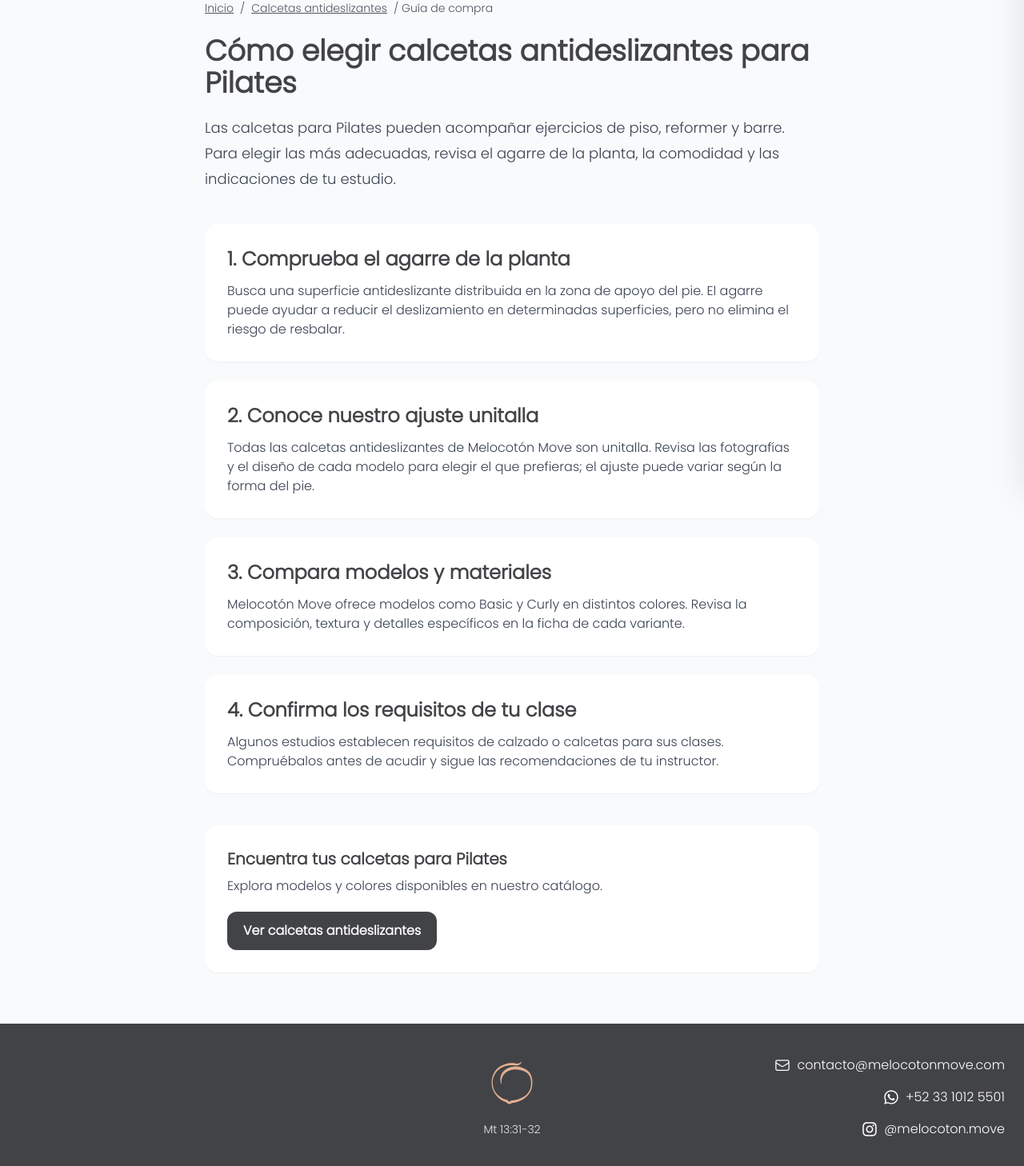
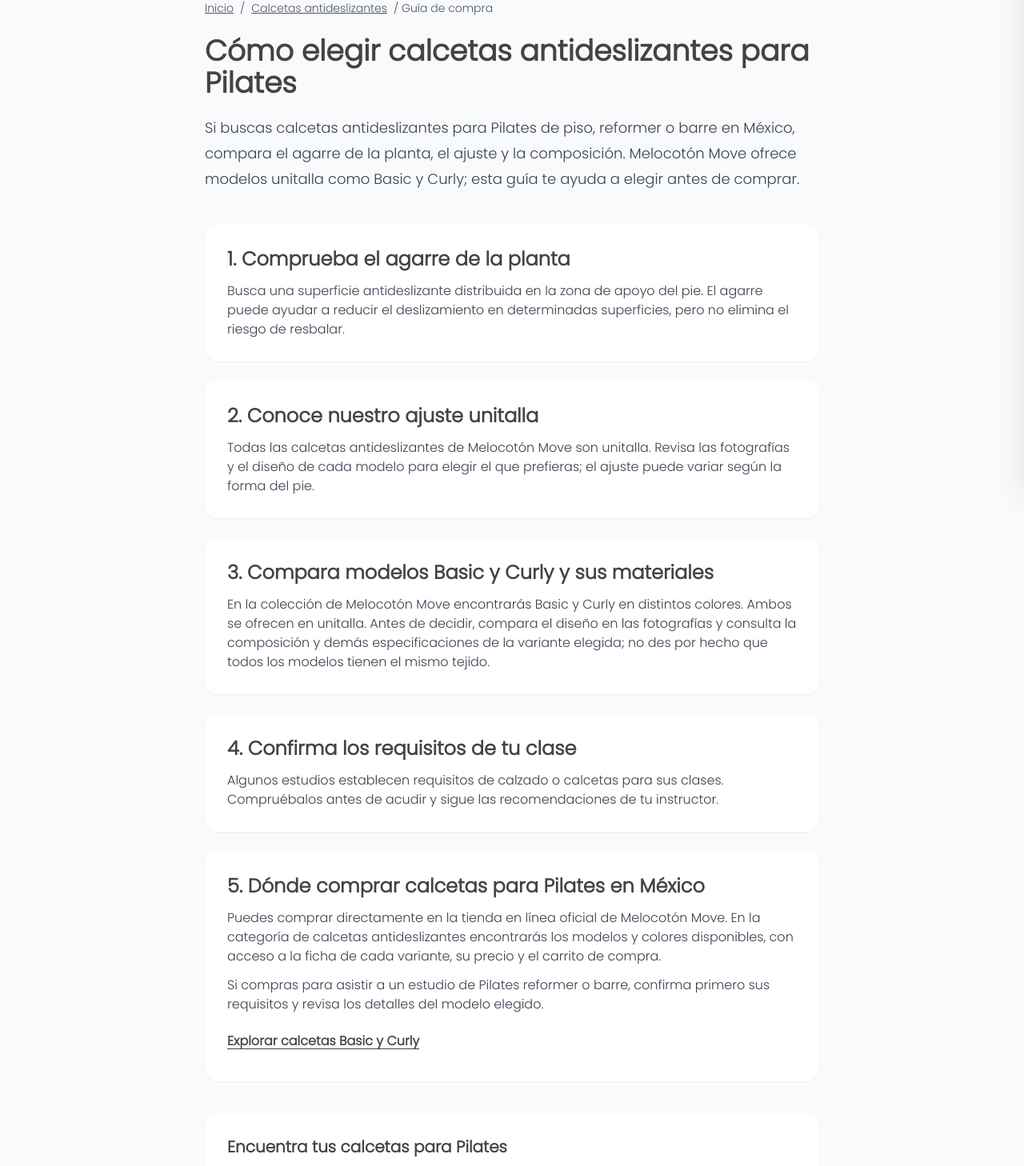
Before and after one commit to gonzalofreyna/melocoton-move, a Next.js app: page /guia-calcetas-antideslizantes-pilates in a window 1280 px wide. Shown: the part 192-1650 px from the top of the page at 80% size. Built offline with nearby package versions, Linux system fonts and the light colour scheme; no server answers.

Commit message:
content(geo): make socks guide specific to Basic and Curly and buying in Mexico

```diff
--- a/pages/guia-calcetas-antideslizantes-pilates.tsx
+++ b/pages/guia-calcetas-antideslizantes-pilates.tsx
@@ -5,8 +5,8 @@ export default function GuiaCalcetas() {
   return (
     <>
       <Head>
-        <title>Cómo elegir calcetas antideslizantes para Pilates | Melocotón Move</title>
-        <meta name="description" content="Aprende qué revisar al elegir calcetas antideslizantes para Pilates, reformer y barre: agarre, ajuste, modelo y cuidados." />
+        <title>Guía de calcetas antideslizantes para Pilates | Melocotón Move</title>
+        <meta name="description" content="Guía para elegir calcetas antideslizantes de Pilates reformer y barre en México: agarre, ajuste unitalla, modelos Basic y Curly y dónde comprarlas." />
         <link rel="canonical" href="https://www.melocotonmove.com/guia-calcetas-antideslizantes-pilates" />
         <script type="application/ld+json" dangerouslySetInnerHTML={{ __html: JSON.stringify({"@context":"https://schema.org","@type":"BreadcrumbList","itemListElement":[{"@type":"ListItem","position":1,"name":"Inicio","item":"https://www.melocotonmove.com/"},{"@type":"ListItem","position":2,"name":"Calcetas antideslizantes","item":"https://www.melocotonmove.com/calcetines-antideslizantes-pilates"},{"@type":"ListItem","position":3,"name":"Guía para elegir calcetas","item":"https://www.melocotonmove.com/guia-calcetas-antideslizantes-pilates"}]}) }} />
       </Head>
@@ -16,7 +16,7 @@ export default function GuiaCalcetas() {
             <Link className="underline" href="/">Inicio</Link> / <Link className="underline" href="/calcetines-antideslizantes-pilates">Calcetas antideslizantes</Link> / Guía de compra
           </nav>
           <h1 className="text-2xl font-bold leading-tight text-brand-blue sm:text-4xl">Cómo elegir calcetas antideslizantes para Pilates</h1>
-          <p className="mt-4 text-base leading-7 sm:mt-5 sm:text-lg sm:leading-8">Las calcetas para Pilates pueden acompañar ejercicios de piso, reformer y barre. Para elegir las más adecuadas, revisa el agarre de la planta, la comodidad y las indicaciones de tu estudio.</p>
+          <p className="mt-4 text-base leading-7 sm:mt-5 sm:text-lg sm:leading-8">Si buscas calcetas antideslizantes para Pilates de piso, reformer o barre en México, compara el agarre de la planta, el ajuste y la composición. Melocotón Move ofrece modelos unitalla como Basic y Curly; esta guía te ayuda a elegir antes de comprar.</p>
           <section className="mt-9 space-y-3 rounded-2xl bg-white p-5 shadow-sm sm:mt-10 sm:p-7">
             <h2 className="text-lg font-semibold leading-snug text-brand-blue sm:text-2xl">1. Comprueba el agarre de la planta</h2>
             <p>Busca una superficie antideslizante distribuida en la zona de apoyo del pie. El agarre puede ayudar a reducir el deslizamiento en determinadas superficies, pero no elimina el riesgo de resbalar.</p>
@@ -26,12 +26,18 @@ export default function GuiaCalcetas() {
             <p>Todas las calcetas antideslizantes de Melocotón Move son unitalla. Revisa las fotografías y el diseño de cada modelo para elegir el que prefieras; el ajuste puede variar según la forma del pie.</p>
           </section>
           <section className="mt-4 space-y-3 rounded-2xl bg-white p-5 shadow-sm sm:mt-6 sm:p-7">
-            <h2 className="text-lg font-semibold leading-snug text-brand-blue sm:text-2xl">3. Compara modelos y materiales</h2>
-            <p>Melocotón Move ofrece modelos como Basic y Curly en distintos colores. Revisa la composición, textura y detalles específicos en la ficha de cada variante.</p>
+            <h2 className="text-lg font-semibold leading-snug text-brand-blue sm:text-2xl">3. Compara modelos Basic y Curly y sus materiales</h2>
+            <p>En la colección de Melocotón Move encontrarás Basic y Curly en distintos colores. Ambos se ofrecen en unitalla. Antes de decidir, compara el diseño en las fotografías y consulta la composición y demás especificaciones de la variante elegida; no des por hecho que todos los modelos tienen el mismo tejido.</p>
           </section>
           <section className="mt-4 space-y-3 rounded-2xl bg-white p-5 shadow-sm sm:mt-6 sm:p-7">
             <h2 className="text-lg font-semibold leading-snug text-brand-blue sm:text-2xl">4. Confirma los requisitos de tu clase</h2>
             <p>Algunos estudios establecen requisitos de calzado o calcetas para sus clases. Compruébalos antes de acudir y sigue las recomendaciones de tu instructor.</p>
+          </section>
+          <section className="mt-4 space-y-3 rounded-2xl bg-white p-5 shadow-sm sm:mt-6 sm:p-7">
+            <h2 className="text-lg font-semibold leading-snug text-brand-blue sm:text-2xl">5. Dónde comprar calcetas para Pilates en México</h2>
+            <p>Puedes comprar directamente en la tienda en línea oficial de Melocotón Move. En la categoría de calcetas antideslizantes encontrarás los modelos y colores disponibles, con acceso a la ficha de cada variante, su precio y el carrito de compra.</p>
+            <p>Si compras para asistir a un estudio de Pilates reformer o barre, confirma primero sus requisitos y revisa los detalles del modelo elegido.</p>
+            <Link href="/calcetines-antideslizantes-pilates" className="inline-flex min-h-11 items-center font-semibold text-brand-blue underline underline-offset-4">Explorar calcetas Basic y Curly</Link>
           </section>
           <section className="mt-10 rounded-2xl bg-white p-5 shadow-sm sm:p-7">
             <h2 className="text-lg font-semibold leading-snug text-brand-blue sm:text-xl">Encuentra tus calcetas para Pilates</h2>
```
